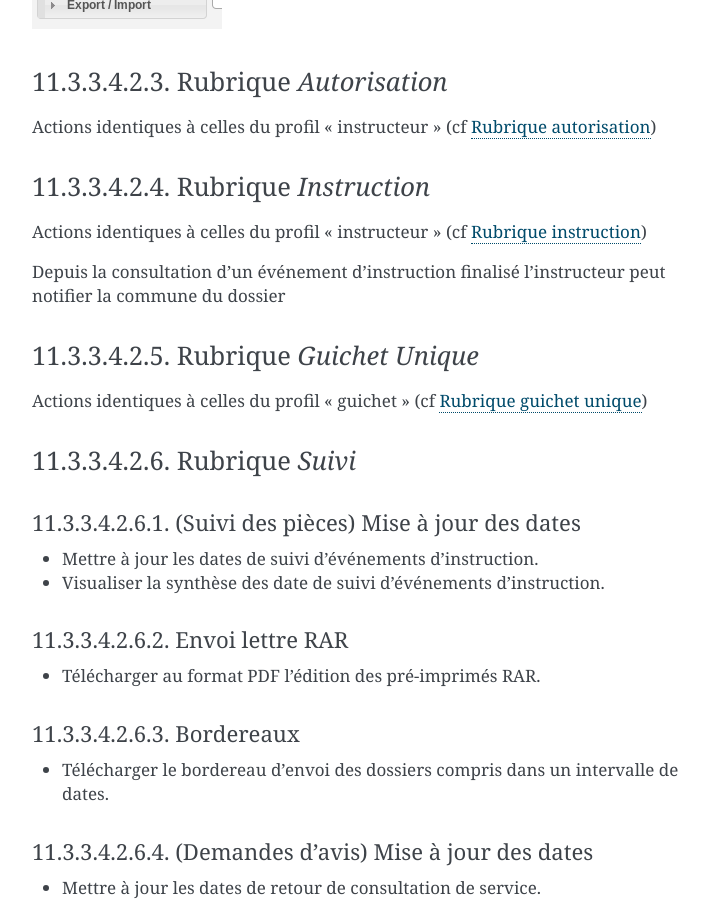
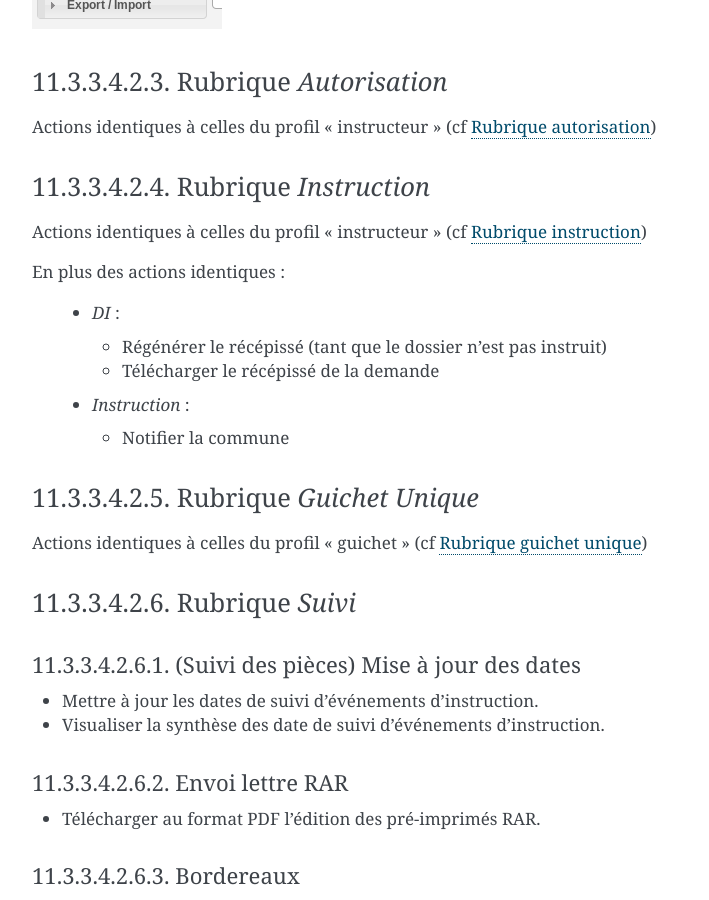
Before and after one commit to mpavaux/openads-documentation, a Sphinx documentation site: the page built from source/manuel_utilisateur/ergonomie/profils/instructeur_polyvalent.rst, in a window 1280 px wide and 900 px high, scrolled down 2748 px. Shown: the whole window, without its empty margins (388-1097 px from the left). Built offline with Sphinx 7.4.7, drawn with Linux system fonts in a browser that asks for light colours.

Commit message:
* Modification des permissions.

```diff
--- a/source/manuel_utilisateur/ergonomie/profils/guichet_unique.rst
+++ b/source/manuel_utilisateur/ergonomie/profils/guichet_unique.rst
@@ -157,6 +157,8 @@
 
     - Afficher l'édition de récapitulatif du dossier d'instruction
     - Modifier le dossier d’instruction (l'adresse du terrain et les pétitionnaires tant que le dossier n'est pas instruit)
+    - Régénérer le récépissé (tant que le dossier n'est pas instruit)
+    - Télécharger le récépissé de la demande
 
   - *Pièce(s)* :
 
--- a/source/manuel_utilisateur/ergonomie/profils/instructeur.rst
+++ b/source/manuel_utilisateur/ergonomie/profils/instructeur.rst
@@ -168,8 +168,6 @@
     - Visualiser le rapport d'instruction
     - Finaliser le rapport d'instruction
     - Reprendre la rédaction du rapport d'instruction
-    - Régénérer le récépissé (tant que le dossier n'est pas instruit)
-    - Télécharger le récépissé de la demande
     - Accéder aux actions de géolocalisation
     - Lancer toutes les actions de géolocalisation
     - Vérifier les parcelles
--- a/source/manuel_utilisateur/ergonomie/profils/instructeur_polyvalent.rst
+++ b/source/manuel_utilisateur/ergonomie/profils/instructeur_polyvalent.rst
@@ -89,7 +89,17 @@
 
 Actions identiques à celles du profil "instructeur" (cf :ref:`Rubrique instruction<profil_instructeur_rubrique_instruction>`)
 
-Depuis la consultation d'un événement d'instruction finalisé l'instructeur peut notifier la commune du dossier
+En plus des actions identiques :
+
+
+  - *DI* :
+
+    - Régénérer le récépissé (tant que le dossier n'est pas instruit)
+    - Télécharger le récépissé de la demande
+
+  - *Instruction* :
+
+    - Notifier la commune
 
 Rubrique *Guichet Unique*
 -------------------------
```
Also changed, not shown: source/manuel_utilisateur/ergonomie/profils/instructeur_polyvalent_commune.rst (+8 -0 lines).
